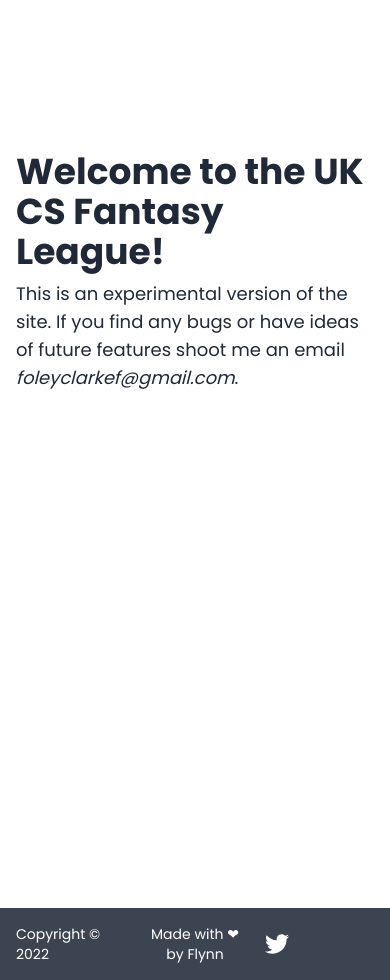
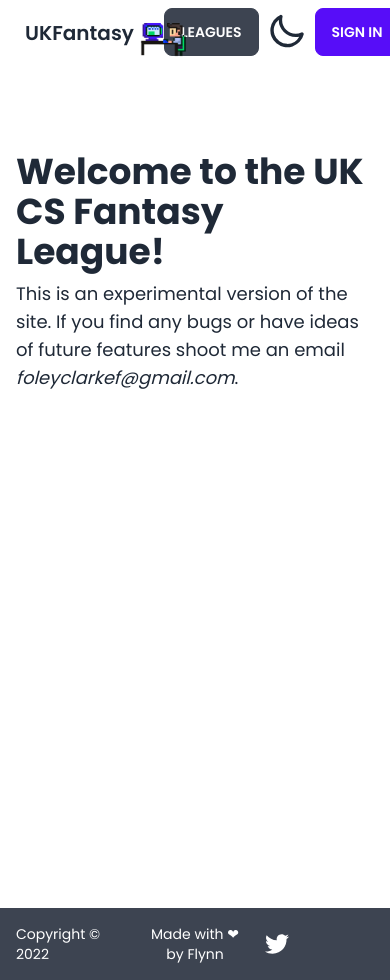
Before and after one commit to FlynnFc/UKFantasy, a Next.js app: page / in a window 390 px wide. Built offline with nearby package versions, Linux system fonts and the light colour scheme; no server answers.

Commit message:
responsiveness fixes

```diff
--- a/src/components/LoginBtn.tsx
+++ b/src/components/LoginBtn.tsx
@@ -16,7 +16,7 @@ export default function LoginBtn(props: { primary: boolean }) {
           </label>
           <ul
             tabIndex={0}
-            className="dropdown-content menu rounded-box w-[13.6rem] space-y-2 bg-primary p-2 text-primary-content shadow"
+            className="dropdown-content menu rounded-btn w-[12.7rem] space-y-2 bg-primary p-2 text-primary-content shadow"
           >
             <li>
               <Link href={"/profile"}>
--- a/src/components/Navbar.tsx
+++ b/src/components/Navbar.tsx
@@ -30,7 +30,7 @@ const Navbar = () => {
 
   return (
     <nav className="navbar static top-0  p-2 ">
-      <div className=" hidden w-full justify-evenly sm:flex sm:justify-between">
+      <div className="flex w-full justify-between">
         <div className="flex space-x-4">
           <Link href="/">
             <a className="btn-ghost btn flex items-center text-xl normal-case">
```
